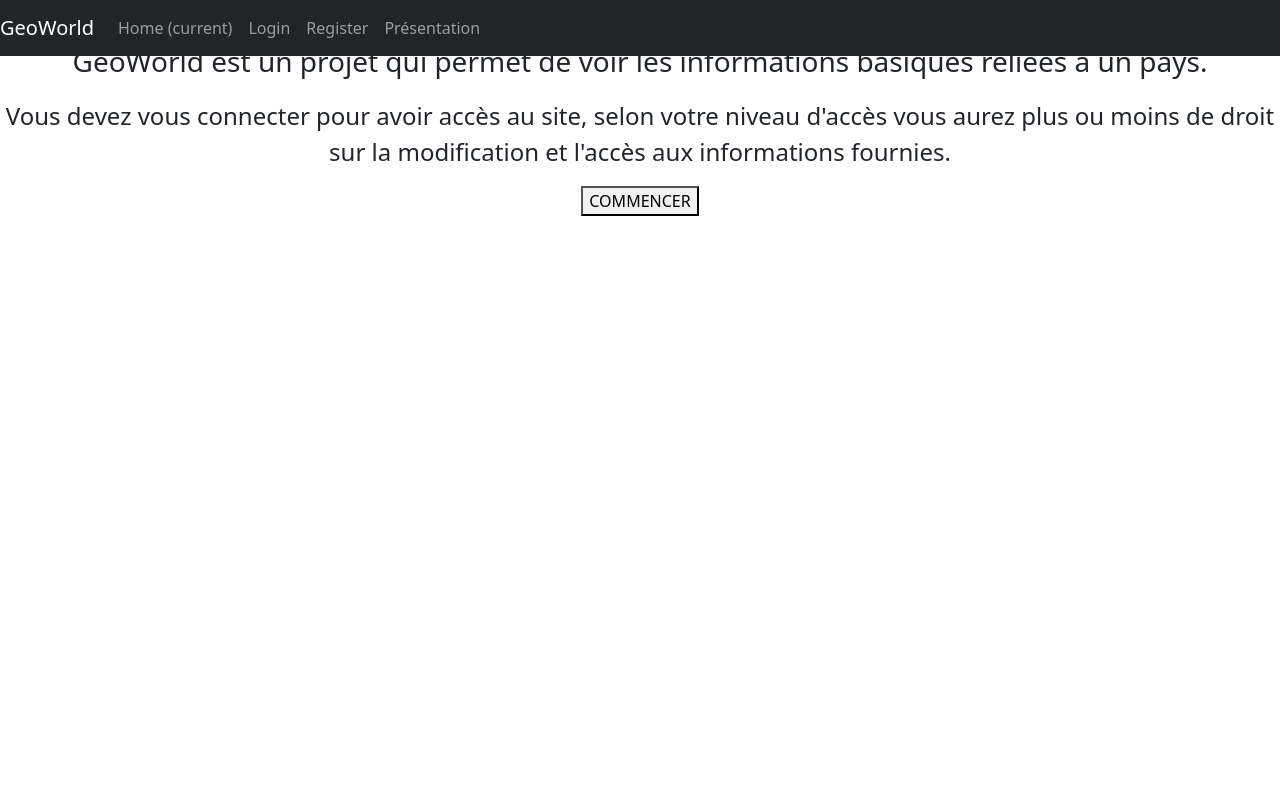
After one commit to Deevix/LesMownolsReufs, a PHP site: page /homepage.php in a window 1280 px wide. The commit adds this page. Run offline with PHP 8.4, Linux system fonts and the light colour scheme; some libraries are stand-ins or nearby versions.

Commit message:
Add files via upload

```diff
--- /dev/null
+++ b/homepage.php
@@ -0,0 +1,63 @@
+<!doctype html>
+<html>
+
+<head>
+    <link href="https://cdn.jsdelivr.net/npm/bootstrap@5.1.3/dist/css/bootstrap.min.css" rel="stylesheet" integrity="sha384-1BmE4kWBq78iYhFldvKuhfTAU6auU8tT94WrHftjDbrCEXSU1oBoqyl2QvZ6jIW3" crossorigin="anonymous">
+    <html lang="fr" class="h-100">
+  <meta charset="utf-8">
+  <meta name="viewport" content="width=device-width, initial-scale=1, shrink-to-fit=no">
+  <meta name="description" content="">
+  <title>Homepage : GeoWorld</title>
+
+  <!-- Bootstrap core CSS -->
+  <link href="assets/bootstrap-4.4.1-dist/css/bootstrap.min.css" rel="stylesheet">
+  <!-- Custom styles for this template -->
+  <link href="css/custom.css" rel="stylesheet">
+</head>
+<body class="d-flex flex-column h-100">
+<header>
+  <nav class="navbar navbar-expand-md navbar-dark bg-dark fixed-top">
+    <a class="navbar-brand" href="homepage.php">GeoWorld</a>
+    <button class="navbar-toggler" type="button" data-toggle="collapse" data-target="#navbarsExampleDefault"
+            aria-controls="navbarsExampleDefault" aria-expanded="false" aria-label="Toggle navigation">
+      <span class="navbar-toggler-icon"></span>
+    </button>
+
+    <div class="collapse navbar-collapse" id="navbarsExampleDefault">
+      <ul class="navbar-nav mr-auto">
+        <li class="nav-item active">
+          <a class="nav-link" href="homepage.php">Home <span class="sr-only">(current)</span></a>
+        </li>
+      </ul>
+      <ul class="navbar-nav ml-auto">
+        <li class="nav-item">
+          <a class="nav-link" href="login">Login</a>
+        </li>
+        <li class="nav-item">
+          <a class="nav-link" href="register">Register</a>
+        </li>
+        <li class="nav-item">
+          <a class="nav-link " href="todo-projet.php">
+            Présentation
+          </a>
+        </li>
+      </ul>
+    </div>
+  </nav>
+    <center>
+    <p class="fw-bold">HOME PAGE</p>
+
+
+    <p class="fs-3">GeoWorld est un projet qui permet de voir les informations basiques reliées à un pays.</p>
+    <p class="fs-4">Vous devez vous connecter pour avoir accès au site, selon votre niveau d'accès vous aurez plus ou moins de droit sur la modification et l'accès aux informations fournies.
+
+
+
+    <form action="index.php">
+        <button style="background-color:#F1F1F1">COMMENCER</button>
+    </form>
+
+
+
+</body>
+</html>
```
Also changed, not shown: header.php (+3 -10 lines).
